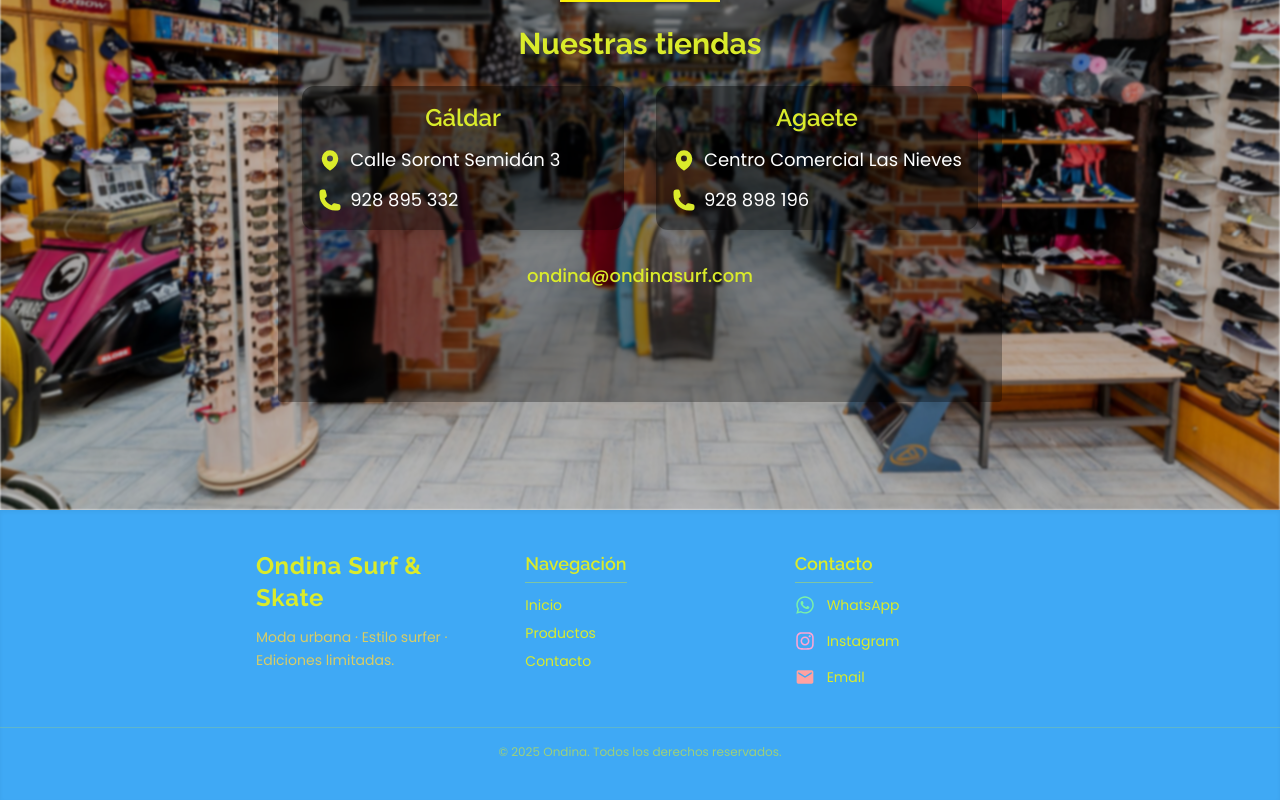
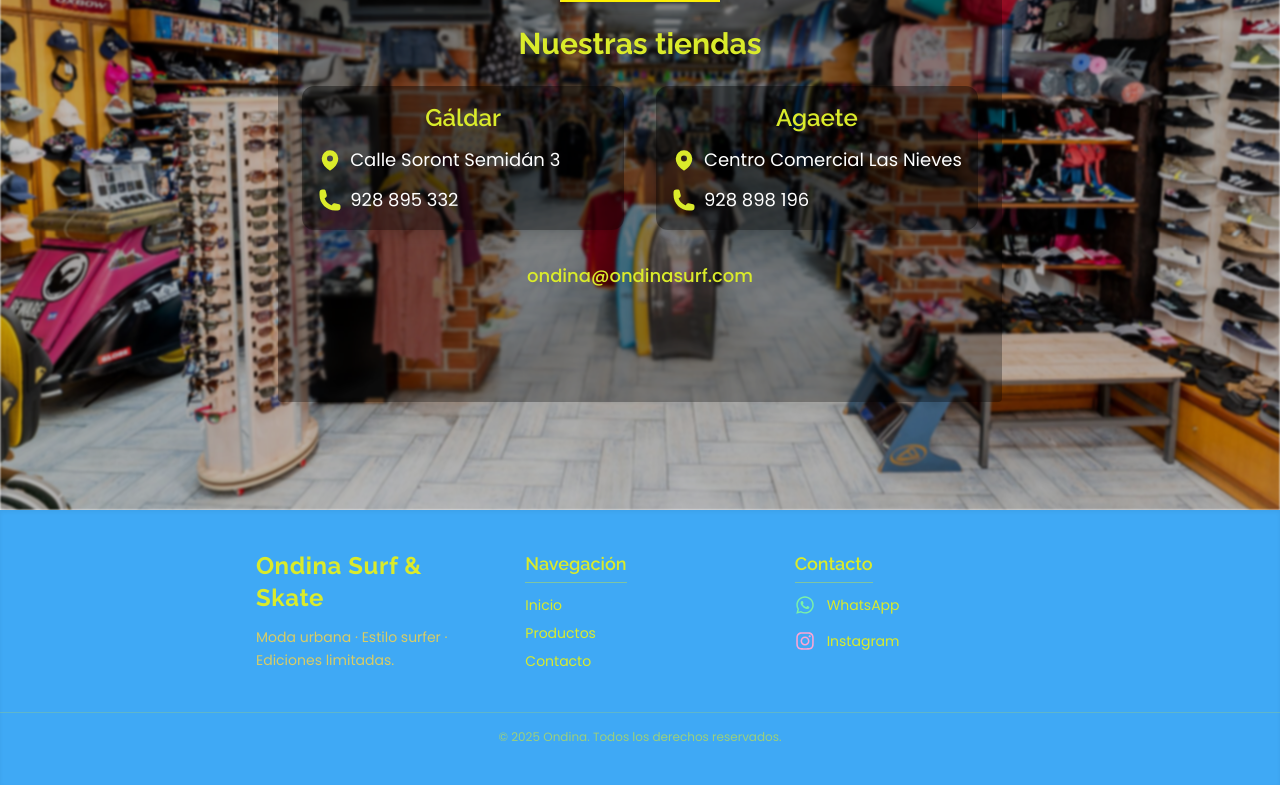
Before and after one commit to guillesg/Ondina, a Next.js app: page / in a window 1280 px wide. Shown: the part 1090-1890 px from the top of the page. Built offline with nearby package versions, Linux system fonts and the light colour scheme.

Commit message:
arreglo email y footer

```diff
--- a/src/app/contacto/page.tsx
+++ b/src/app/contacto/page.tsx
@@ -38,8 +38,8 @@
           <FaInstagram className="text-3xl" />
           Instagram
         </a>
-
       </div>
+      <p className="text-center text-gray-600 mb-12 max-w-2xl mx-auto">Nuestro email: ondina@ondinasurf.com</p>
 
       {/* SECCIÓN TIENDAS */}
       <h2 className="text-3xl font-extrabold text-center mb-3 text-[#3FA9F5] tracking-wide">
--- a/src/components/Footer.tsx
+++ b/src/components/Footer.tsx
@@ -8,7 +8,7 @@
         relative
         w-full bg-[#3FA9F5] text-[#DAEB2B] py-10 shadow-inner
         text-sm md:text-base
-        z-[9999]      /* 👈 AQUI EL CAMBIO GORDO */
+        z-[9999]
       "
     >
       <div
@@ -89,14 +89,6 @@
               </a>
             </li>
 
-            <li>
-              <a
-                href="mailto:ondina@example.com"
-                className="flex items-center gap-3 hover:scale-105 transition-transform"
-              >
-                <MdEmail size={20} className="text-red-300" /> Email
-              </a>
-            </li>
           </ul>
         </div>
       </div>
```
